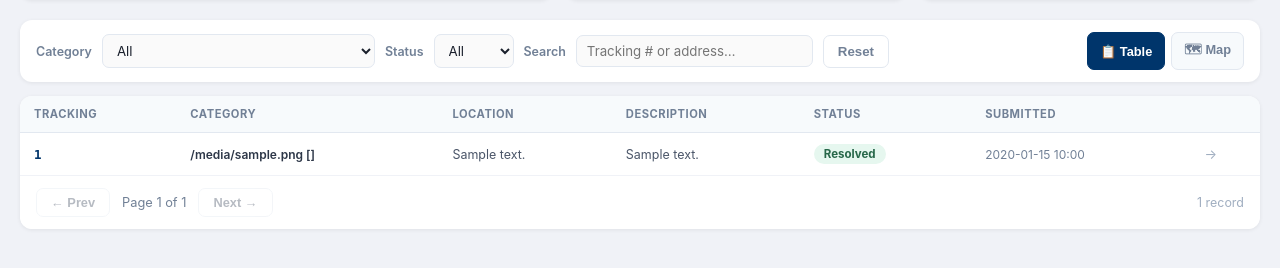
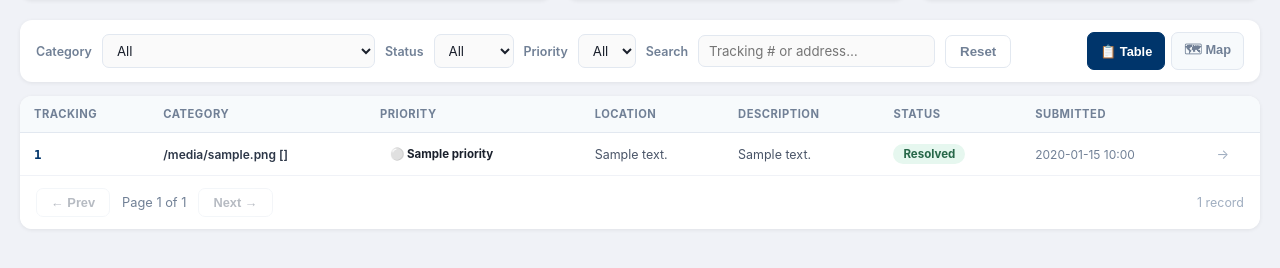
Before and after one commit to smithar106/newhaven-311, a Flask app: template templates/admin.html in a window 1280 px wide. Shown: the part 500-768 px from the top of the page. Run offline with Flask 3, Linux system fonts and the light colour scheme; the template is opened without the code that fills it: most values are stand-ins (such as "Sample title", 1, 10 or a date in 2020); some libraries are stand-ins or nearby versions.

Commit message:
Add priority labels (Low / Medium / High) to admin
- PRIORITIES constant with colors for each level
- priority column in submissions table (safe ALTER TABLE migration)
- Priority badge in ticket hero strip (🔴 High, 🟡 Medium, ⚪ Low)
- Priority dropdown in ticket update form
- Priority column + badge in admin dashboard table
- Priority filter dropdown alongside status/category filters

Co-Authored-By: Claude Sonnet 4.6 <noreply@anthropic.com>

```diff
--- a/app.py
+++ b/app.py
@@ -70,7 +70,12 @@ CATEGORIES = [
     {'id': 'other',             'label': 'Other',                   'icon': '📋',  'color': '#4A5568'},
 ]
 
-STATUSES = ['Submitted', 'In Review', 'Assigned', 'In Progress', 'Resolved', 'Closed']
+STATUSES   = ['Submitted', 'In Review', 'Assigned', 'In Progress', 'Resolved', 'Closed']
+PRIORITIES = [
+    {'id': 'Low',    'color': '#718096', 'bg': '#F7FAFC', 'label': 'Low'},
+    {'id': 'Medium', 'color': '#D69E2E', 'bg': '#FFFBEB', 'label': 'Medium'},
+    {'id': 'High',   'color': '#C53030', 'bg': '#FFF5F5', 'label': 'High'},
+]
 
 
 # ── database ──────────────────────────────────────────────────────────────────
@@ -120,6 +125,12 @@ def init_db():
             updated_at      TIMESTAMP DEFAULT CURRENT_TIMESTAMP
         )
     """)
+    # Add priority column to existing tables (safe migration)
+    try:
+        db.execute("ALTER TABLE submissions ADD COLUMN priority TEXT DEFAULT 'Medium'")
+        db.commit()
+    except Exception:
+        pass  # column already exists
     db.commit()
     db.close()
 
@@ -448,6 +459,7 @@ def admin():
         status_chart_colors = json.dumps(status_chart_colors),
         categories          = CATEGORIES,
         statuses            = STATUSES,
+        priorities          = PRIORITIES,
         city                = CITY_NAME,
     )
 
@@ -458,9 +470,10 @@ def admin_update(sub_id):
     db = get_db()
     db.execute("""
         UPDATE submissions
-        SET status=?, notes=?, updated_at=CURRENT_TIMESTAMP
+        SET status=?, notes=?, priority=?, updated_at=CURRENT_TIMESTAMP
         WHERE id=?
-    """, (request.form.get('status'), request.form.get('notes',''), sub_id))
+    """, (request.form.get('status'), request.form.get('notes',''),
+          request.form.get('priority', 'Medium'), sub_id))
     db.commit()
     return redirect(url_for('admin_ticket', sub_id=sub_id))
 
@@ -476,8 +489,10 @@ def admin_ticket(sub_id):
     sub['photos']  = json.loads(sub.get('photos', '[]'))
     sub['cat_obj'] = next((c for c in CATEGORIES if c['id'] == sub['category']), None)
     status_index   = STATUSES.index(sub['status']) if sub['status'] in STATUSES else 0
+    sub['priority'] = sub.get('priority') or 'Medium'
     return render_template('admin_ticket.html',
-        sub=sub, statuses=STATUSES, status_index=status_index, city=CITY_NAME)
+        sub=sub, statuses=STATUSES, status_index=status_index,
+        priorities=PRIORITIES, city=CITY_NAME)
 
 
 @app.route('/admin/seed-demo', methods=['POST'])
--- a/templates/admin.html
+++ b/templates/admin.html
@@ -85,6 +85,11 @@ tr:last-child td{border-bottom:none}
 .date-cell{white-space:nowrap;color:#718096;font-size:.75rem}
 .no-data{text-align:center;padding:48px;color:#A0AEC0}
 .no-data .icon{font-size:40px;margin-bottom:10px}
+
+/* ── priority badges ── */
+.p-Low{background:#F7FAFC;color:#718096;border:1px solid #E2E8F0}
+.p-Medium{background:#FFFBEB;color:#B7791F;border:1px solid #FAF089}
+.p-High{background:#FFF5F5;color:#C53030;border:1px solid #FEB2B2}
 
 /* ── view arrow ── */
 .view-arrow{color:#A0AEC0;font-size:.82rem;white-space:nowrap}
@@ -186,6 +191,13 @@ tr:last-child td{border-bottom:none}
       <option value="{{ s }}">{{ s }}</option>
       {% endfor %}
     </select>
+    <label>Priority</label>
+    <select id="f-priority" onchange="applyFilter()">
+      <option value="">All</option>
+      {% for p in priorities %}
+      <option value="{{ p.id }}">{{ p.id }}</option>
+      {% endfor %}
+    </select>
     <label>Search</label>
     <input type="text" id="f-search" placeholder="Tracking # or address…" oninput="applyFilter()">
     <button class="reset-btn" onclick="resetFilters()">Reset</button>
@@ -205,6 +217,7 @@ tr:last-child td{border-bottom:none}
         <tr>
           <th>Tracking</th>
           <th>Category</th>
+          <th>Priority</th>
           <th>Location</th>
           <th>Description</th>
           <th>Status</th>
@@ -217,6 +230,7 @@ tr:last-child td{border-bottom:none}
         <tr class="data-row"
             data-cat="{{ s.category_label }}"
             data-status="{{ s.status }}"
+            data-priority="{{ s.priority or 'Medium' }}"
             data-search="{{ s.tracking_number }} {{ s.address }} {{ s.description }}"
             onclick="window.location='/admin/ticket/{{ s.id }}'">
           <td><span class="track-chip">{{ s.tracking_number }}</span></td>
@@ -224,6 +238,13 @@ tr:last-child td{border-bottom:none}
             <span class="cat-chip">
               {% if s.cat_obj %}{{ s.cat_obj.icon }}{% endif %}
               {{ s.category_label }}
+            </span>
+          </td>
+          <td>
+            {% set pri = s.priority or 'Medium' %}
+            <span class="status-badge p-{{ pri }}">
+              {% if pri == 'High' %}🔴{% elif pri == 'Medium' %}🟡{% else %}⚪{% endif %}
+              {{ pri }}
             </span>
           </td>
           <td><div class="addr-cell" title="{{ s.address }}">{{ s.address or '—' }}</div></td>
@@ -330,15 +351,17 @@ let currentPage = 1;
 let visibleRows = [];
 
 function applyFilter() {
-  const cat    = document.getElementById('f-cat').value.toLowerCase();
-  const status = document.getElementById('f-status').value.toLowerCase();
-  const search = document.getElementById('f-search').value.toLowerCase();
-  const allRows = Array.from(document.querySelectorAll('.data-row'));
+  const cat      = document.getElementById('f-cat').value.toLowerCase();
+  const status   = document.getElementById('f-status').value.toLowerCase();
+  const priority = document.getElementById('f-priority').value.toLowerCase();
+  const search   = document.getElementById('f-search').value.toLowerCase();
+  const allRows  = Array.from(document.querySelectorAll('.data-row'));
   visibleRows = allRows.filter(row => {
-    const matchCat    = !cat    || row.dataset.cat.toLowerCase().includes(cat);
-    const matchStatus = !status || row.dataset.status.toLowerCase() === status;
-    const matchSearch = !search || row.dataset.search.toLowerCase().includes(search);
-    return matchCat && matchStatus && matchSearch;
+    const matchCat      = !cat      || row.dataset.cat.toLowerCase().includes(cat);
+    const matchStatus   = !status   || row.dataset.status.toLowerCase() === status;
+    const matchPriority = !priority || row.dataset.priority.toLowerCase() === priority;
+    const matchSearch   = !search   || row.dataset.search.toLowerCase().includes(search);
+    return matchCat && matchStatus && matchPriority && matchSearch;
   });
   // hide all, then show current page
   allRows.forEach(r => r.style.display = 'none');
@@ -365,7 +388,7 @@ function changePage(dir) {
 }
 
 function resetFilters() {
-  ['f-cat','f-status'].forEach(id => document.getElementById(id).value = '');
+  ['f-cat','f-status','f-priority'].forEach(id => document.getElementById(id).value = '');
   document.getElementById('f-search').value = '';
   applyFilter();
 }
```
Also changed, not shown: templates/admin_ticket.html (+18 -0 lines).
